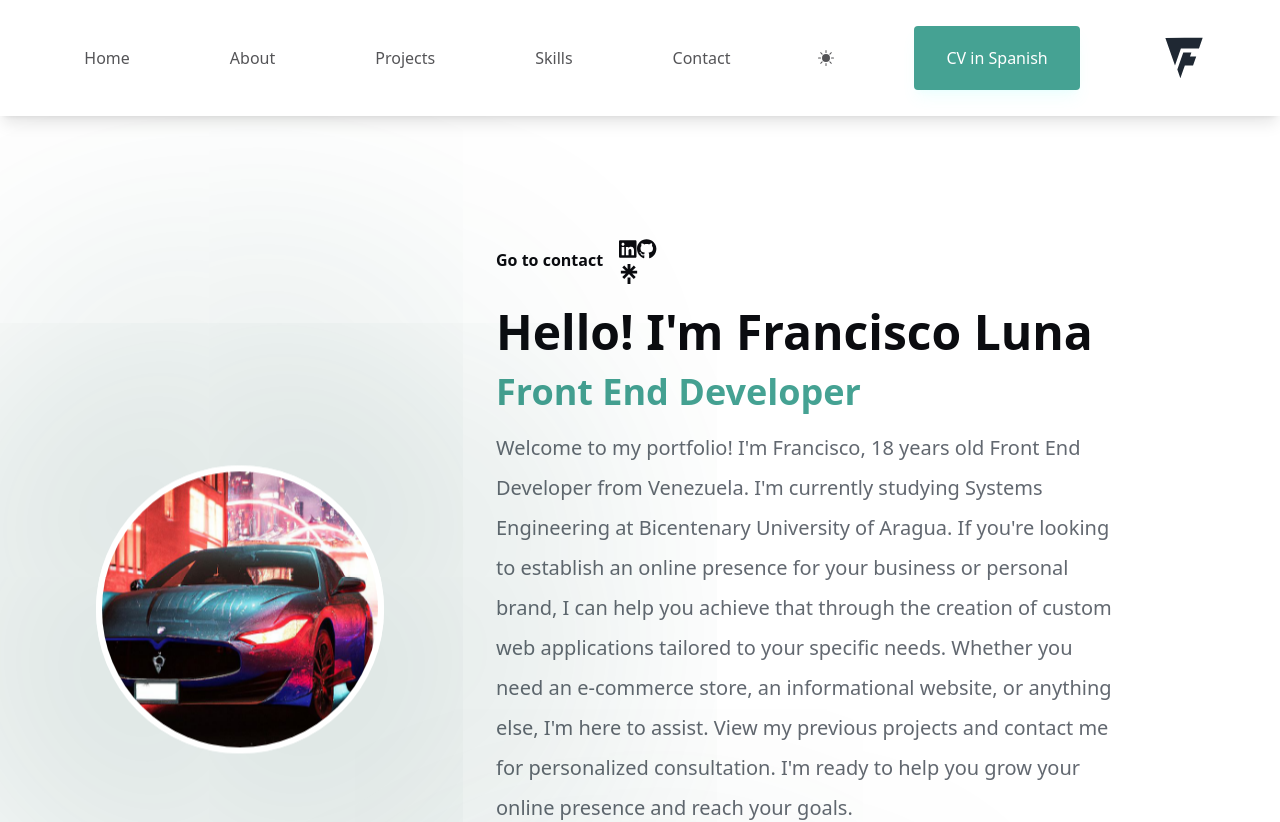
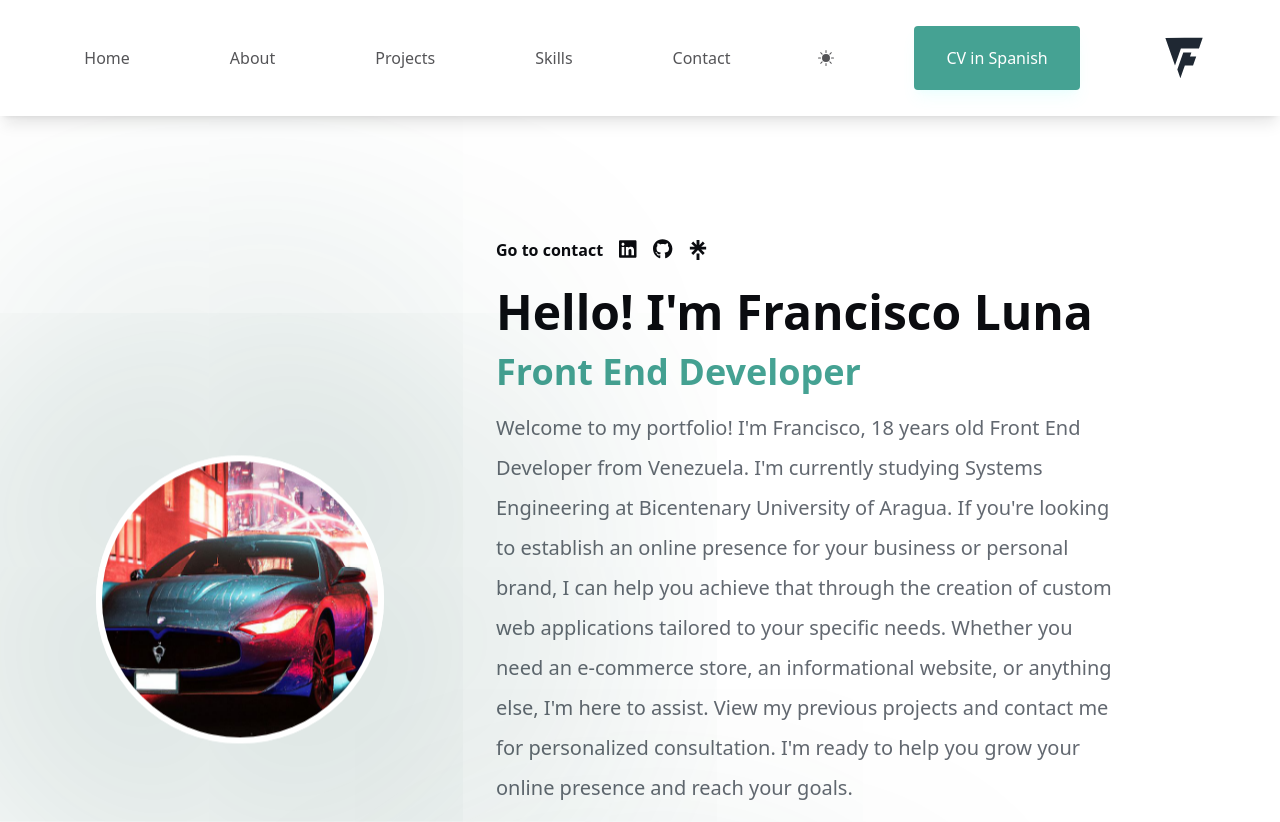
Before and after one commit to franciscoluna-28/New-Portfolio-2023, a React (Vite) app: page / in a window 1280 px wide. Shown: the top 822 px of the page. Built offline with nearby package versions, Linux system fonts and the light colour scheme; no server answers.

Commit message:
Removed old title

```diff
--- a/src/components/MediaLinks/index.tsx
+++ b/src/components/MediaLinks/index.tsx
@@ -35,14 +35,14 @@ const socialMedia = [
 const MainSocialMedia = () => {
   return (
     <section className="flex justify-start gap-4 m-4 text-xl items-center">
-      <ul>
+      <ul className="flex gap-4 items-center">
       {socialMedia.map((socialMediaCard) => (
         <FooterCard
           key={socialMediaCard.id}
           icon={<FontAwesomeIcon icon={socialMediaCard.icon} />}
           socialLink={socialMediaCard.link}
           styleClass="dark:text-white text-mainExtraDarkBlue"
-          title="Social media button"
+
         />
       ))}
       <a href="https://linktr.ee/franciscolunadev">
```
